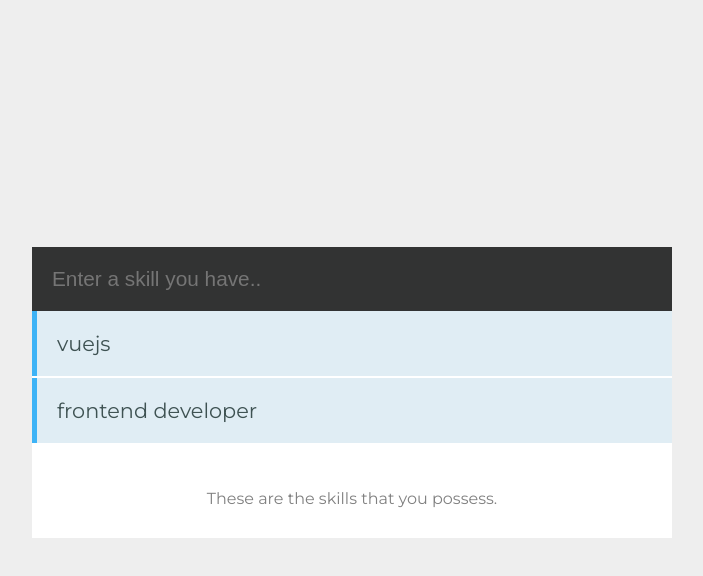
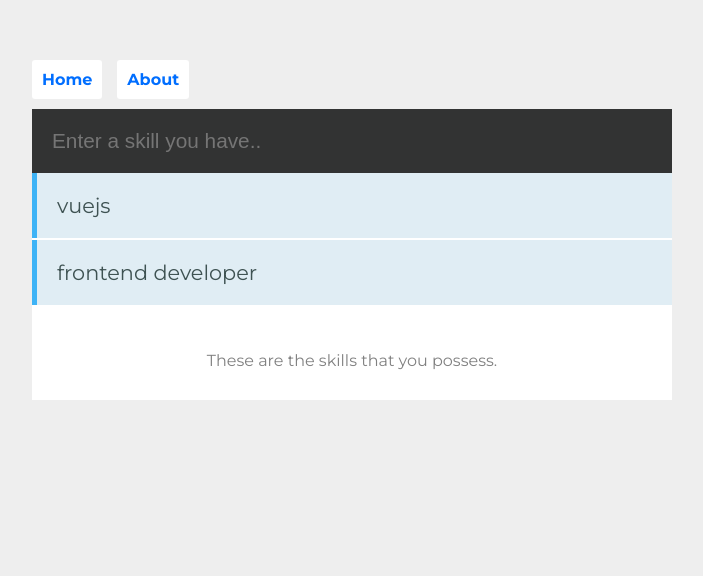
Before and after one commit to phogbinh/vue2-78tNYZUS-ps, a Vue app: page / in a window 1280 px wide. Shown: the top 576 px of the page, without its empty margins (288-991 px from the left). Built offline with nearby package versions, Linux system fonts and the light colour scheme.

Commit message:
[master] Added lesson 8.

```diff
--- a/src/App.vue
+++ b/src/App.vue
@@ -1,6 +1,10 @@
 <template>
   <div id="app">
-    <Skills/>
+    <nav>
+      <router-link to='/'>Home</router-link>
+      <router-link to='/about'>About</router-link>
+    </nav>
+    <router-view/>
   </div>
 </template>
 
@@ -23,7 +27,7 @@
   display: grid;
   grid-template-rows: auto;
   justify-items: center;
-  align-items: center;
+  padding-top: 50px;
 }
 body, html {
   margin: 0;
@@ -32,4 +36,16 @@
 #app {
   width: 50%;
 }
+nav {
+  padding: 20px 20px 20px 0;
+}
+nav a {
+  padding: 10px;
+  text-decoration: none;
+  background: #fff;
+  border-radius: 3px;
+  color: rgb(0, 110, 255);
+  font-weight: bold;
+  margin-right: 15px;
+}
 </style>
--- /dev/null
+++ b/src/components/About.vue
@@ -0,0 +1,6 @@
+<template>
+  <div class='about'>
+    <h1>This is an about page</h1>
+    <p>Some paragraph here.</p>
+  </div>
+</template>
--- a/src/main.js
+++ b/src/main.js
@@ -2,6 +2,7 @@
 import App from './App.vue'
 import { extend } from 'vee-validate'
 import { min } from 'vee-validate/dist/rules'
+import router from './router'
 
 extend('min', {
   ...min,
@@ -11,5 +12,6 @@
 Vue.config.productionTip = false
 
 new Vue({
+  router,
   'render': h => h(App),
 }).$mount('#app')
--- /dev/null
+++ b/src/router.js
@@ -0,0 +1,21 @@
+import Vue from 'vue'
+import Router from 'vue-router'
+import Skills from './components/Skills.vue'
+import About from './components/About.vue'
+
+Vue.use(Router)
+
+export default new Router({
+  'routes': [
+    {
+      'path': '/',
+      'name': 'skills',
+      'component': Skills
+    },
+    {
+      'path': '/about',
+      'name': 'about',
+      'component': About
+    }
+  ]
+})
```
